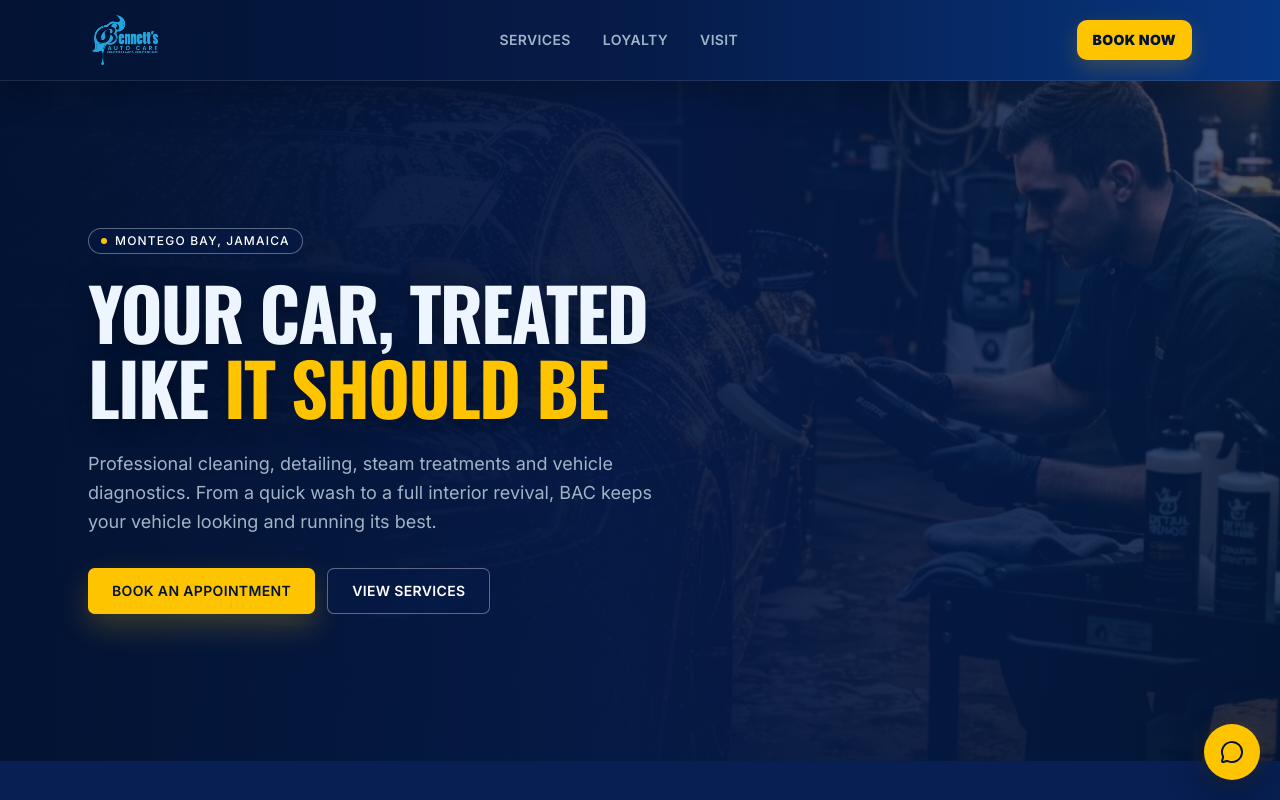
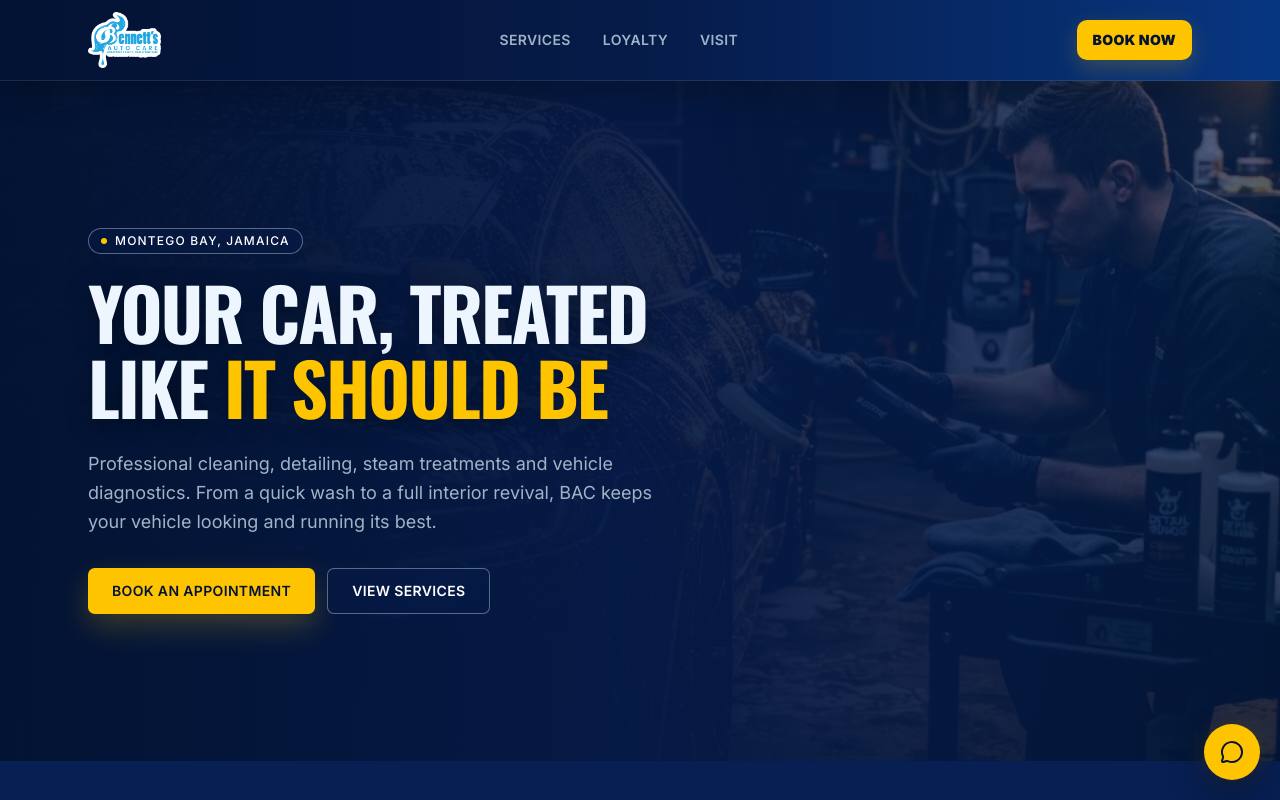
Before and after one commit to bennettsautocare/bennett-s-auto-care, a Next.js app: page / in a window 1280 px wide. Shown: the top 800 px of the page. Built offline with nearby package versions, Linux system fonts and the light colour scheme.

Commit message:
Update site-header.tsx

```diff
--- a/components/site-header.tsx
+++ b/components/site-header.tsx
@@ -14,10 +14,10 @@ export function SiteHeader() {
       <div className="mx-auto flex h-20 max-w-6xl items-center justify-between px-4 sm:px-6">
         <Link href="#top" className="flex items-center">
           <Image
-            src="/BAC logo.png"
+            src="/Bennetts Auto logo.png"
             alt="Bennetts Auto Care"
-            width={190}
-            height={65}
+            width={200}
+            height={70}
             priority
             className="h-12 w-auto object-contain sm:h-14"
           />
```
